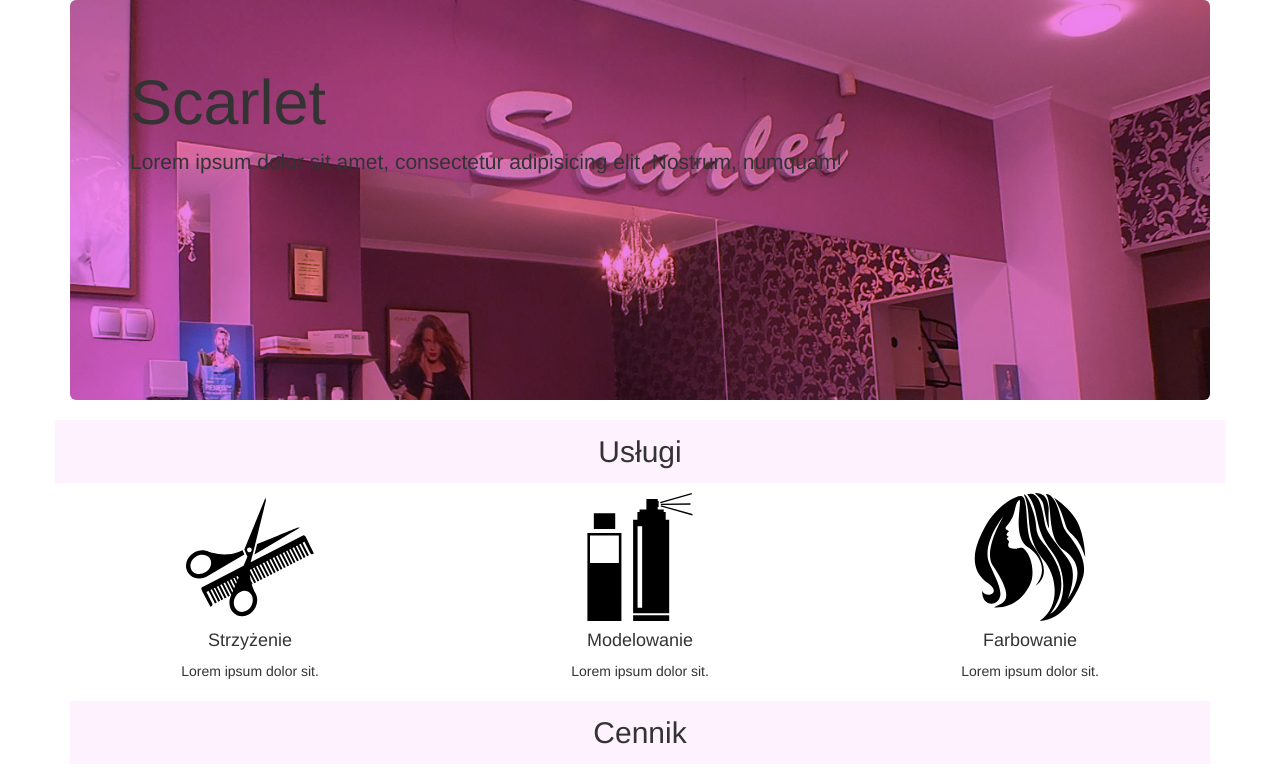
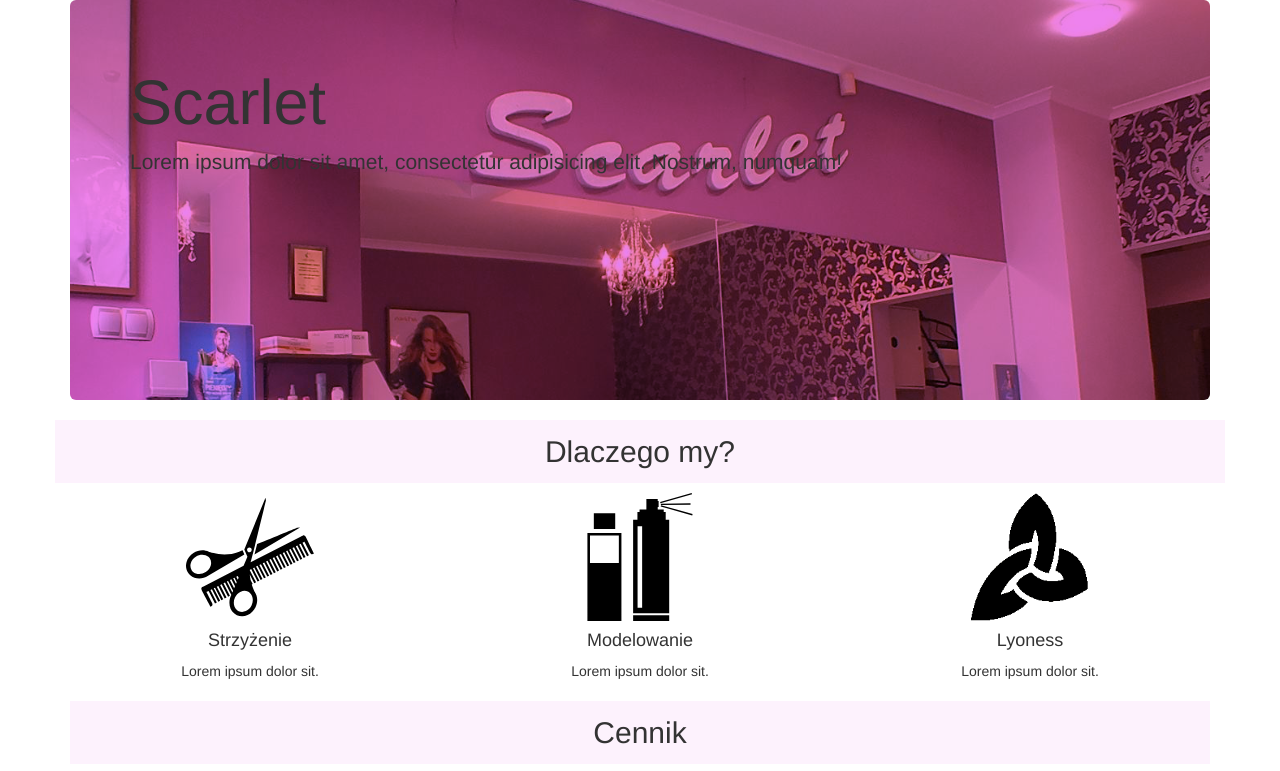
Before and after one commit to sosek108/barber, a plain HTML site: page index.html in a window 1280 px wide. Shown: the top 771 px of the page. Drawn offline with nearby package versions, Linux system fonts and the light colour scheme; some packages are replaced by stand-ins of ours.

Commit message:
add lyoness

```diff
--- a/css/style.css
+++ b/css/style.css
@@ -25,6 +25,9 @@
 }
 .service-spray {
     background-image: url('../images/icon-spray.svg');
+}
+.service-lyoness {
+    background-image: url('../images/lyoness.png');
 }
 
 .service {
--- a/index.html
+++ b/index.html
@@ -28,10 +28,10 @@
         <p>Lorem ipsum dolor sit amet, consectetur adipisicing elit. Nostrum, numquam!</p>
     </div>
     <div class="segment services row">
-        <h2>Usługi</h2>
+        <h2>Dlaczego my?</h2>
         <div class="col-md-4 service service-scissor"><h4>Strzyżenie</h4>Lorem ipsum dolor sit.</div>
         <div class="col-md-4 service service-spray"><h4>Modelowanie</h4>Lorem ipsum dolor sit.</div>
-        <div class="col-md-4 service service-hair"><h4>Farbowanie</h4>Lorem ipsum dolor sit.</div>
+        <div class="col-md-4 service service-lyoness"><h4>Lyoness</h4>Lorem ipsum dolor sit.</div>
     </div>
     <div class="segment pricing">
         <h2>Cennik</h2>
```
Also changed, not shown: images/lyoness.png (added), 2 other files.
